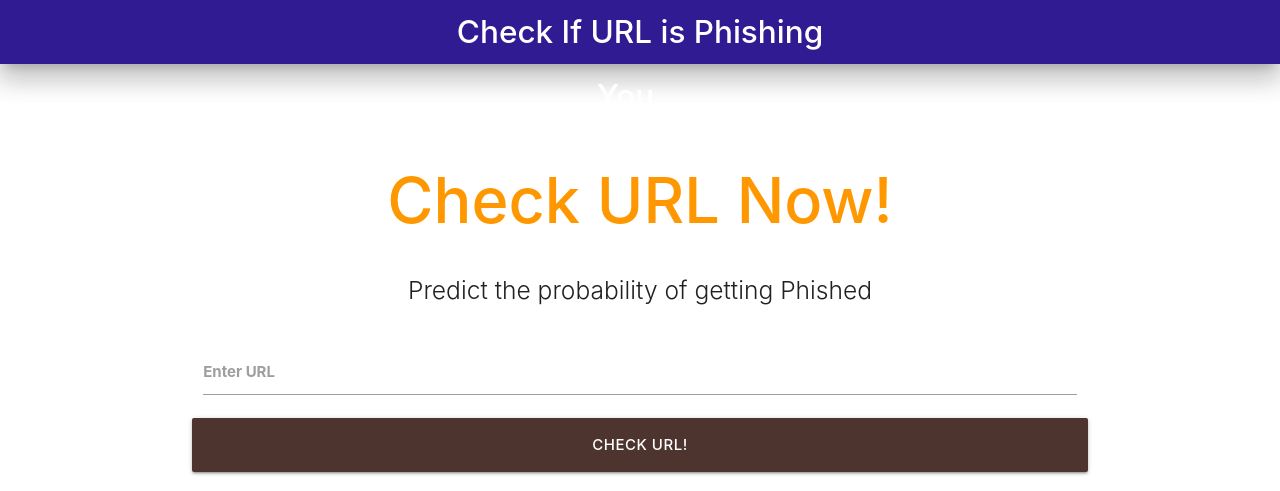
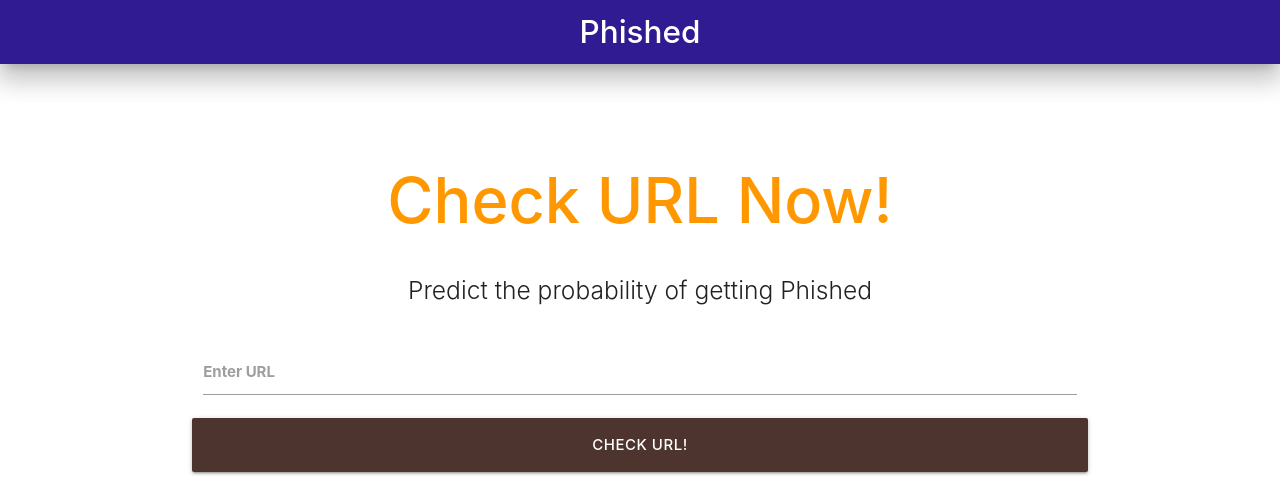
Before and after one commit to ArnavK-09/cyberami, a Flask app: page / in a window 1280 px wide. Shown: the top 491 px of the page. Run offline with Flask 3, Linux system fonts and the light colour scheme; parts of the project's set-up code (start-up, migrations or seed data) failed here and were passed over.

Commit message:
Update main.htm

```diff
--- a/templates/main.html
+++ b/templates/main.html
@@ -24,7 +24,7 @@
     <nav class="deep-purple darken-4 lighten-1 z-depth-4" role="navigation">
       <div class="nav-wrapper container">
         <a id="logo-container" href="/" class="brand-logo center"
-          ><strong>Check If URL is Phishing You...</strong></a
+          ><strong>Phished</strong></a
         >
       </div>
     </nav>
```
